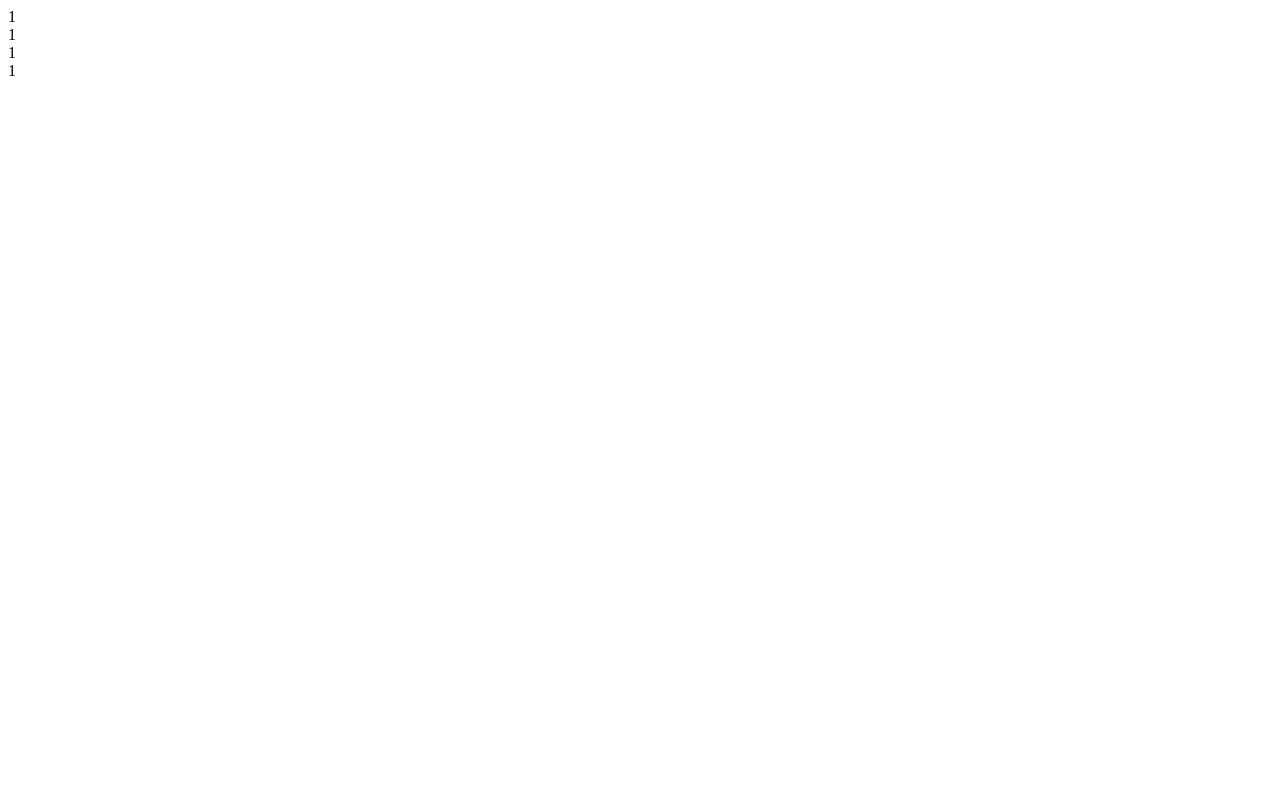
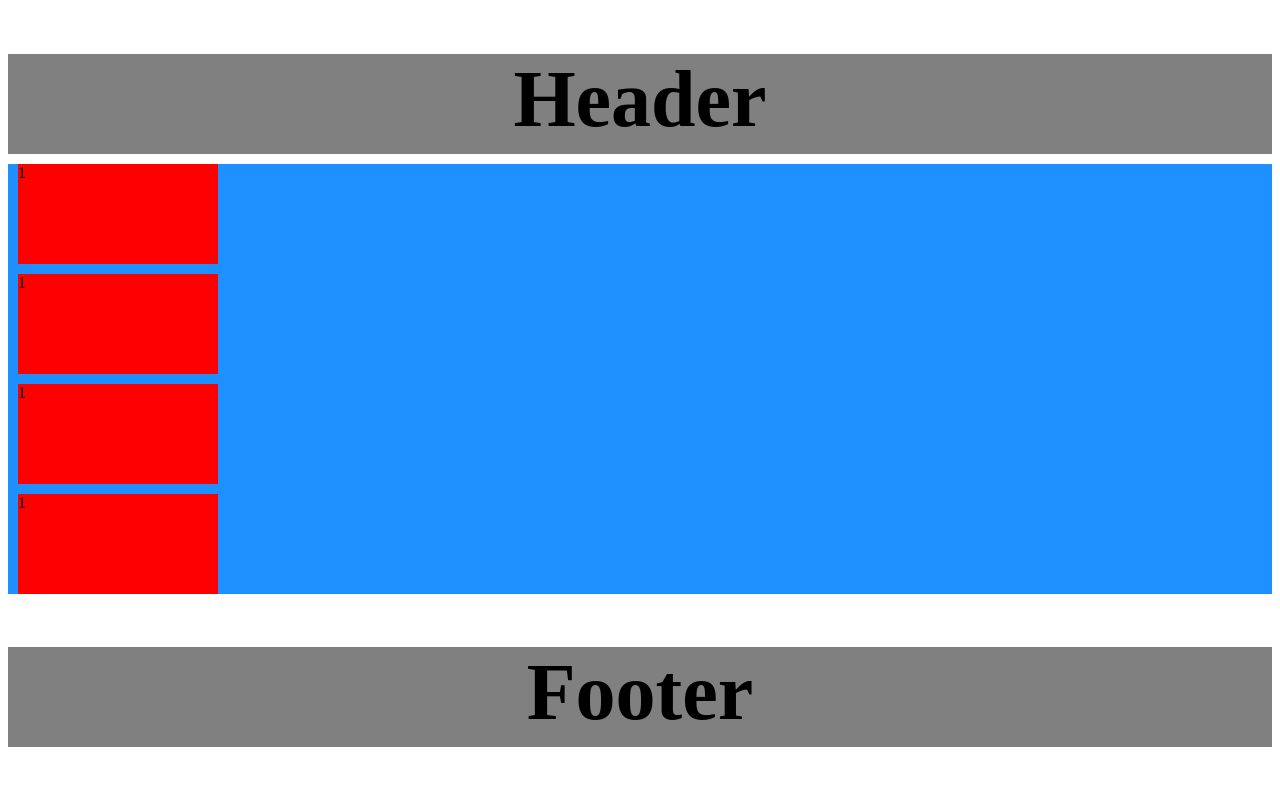
Before and after one commit to zain391/css-flex-box-, a plain HTML site: page index.html in a window 1280 px wide. Drawn offline with Linux system fonts and the light colour scheme.

Commit message:
send first file

```diff
--- a/index.html
+++ b/index.html
@@ -4,16 +4,23 @@
     <meta charset="UTF-8">
     <meta http-equiv="X-UA-Compatible" content="IE=edge">
     <meta name="viewport" content="width=device-width, initial-scale=1.0">
+    <link rel="stylesheet" href="style.css">
     <title>Flex box</title>
 </head>
 <body>
+    <div class="both">
+        <h1>Header</h1>
+    </div>
     <div class="container">
         <div class="navbar">
-            <div class="nav-item-1">1</div>
-            <div class="nav-item-2">1</div>
-            <div class="nav-item-3">1</div>
-            <div class="nav-item-4">1</div>
+            <div class="nav-item-2 item">1</div>
+            <div class="nav-item-1 item">1</div>
+            <div class="nav-item-3 item">1</div>
+            <div class="nav-item-4 item">1</div>
         </div>
+    </div>
+    <div class="both">
+        <h1>Footer</h1>
     </div>
 </body>
 </html>
--- a/style.css
+++ b/style.css
@@ -0,0 +1,16 @@
+.both{
+    background-color: gray;
+    font-size: 40px;
+    height: 100px;
+    text-align: center;
+}
+.container{
+    background-color: dodgerblue;
+
+}
+.item{
+    background-color: red;
+    width: 200px;
+    height: 100px;
+    margin: 10px;
+}
```
